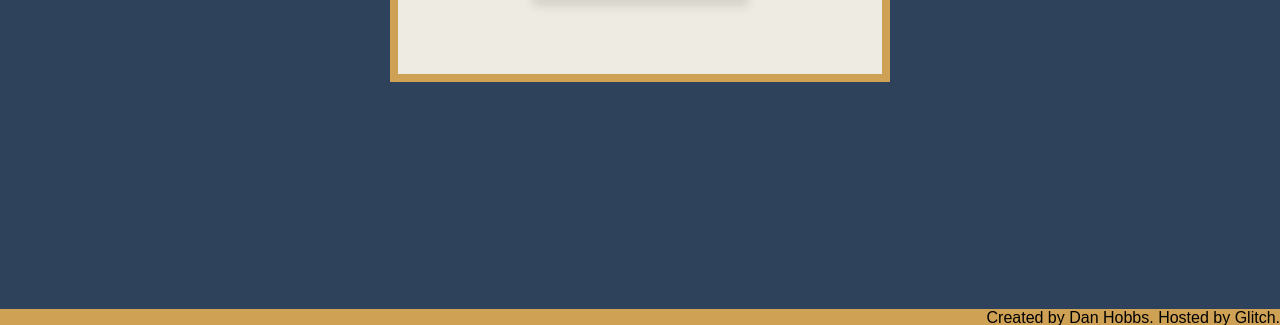
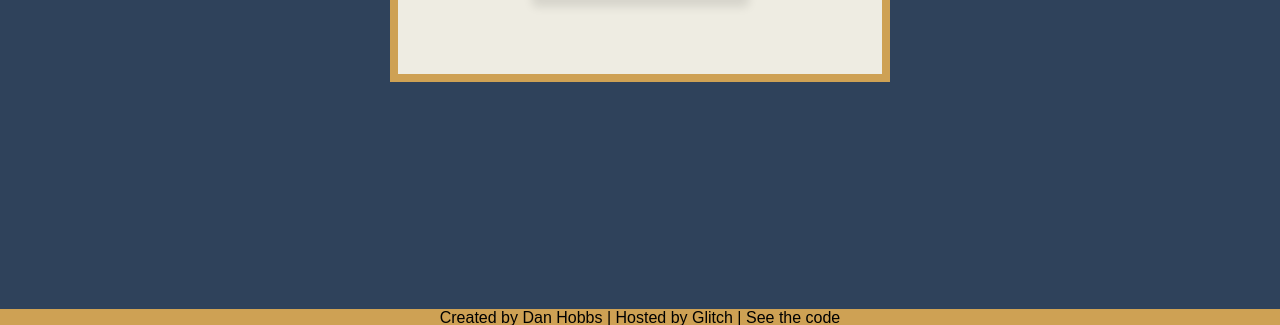
Before and after one commit to huudlum/Scan-Dalous, a plain HTML site: page index.html in a window 1280 px wide. Shown: the part 475-800 px from the top of the page. Drawn offline with Linux system fonts and the light colour scheme.

Commit message:
V2.1
Added link to Github and code comments.

```diff
--- a/css/style.css
+++ b/css/style.css
@@ -63,6 +63,7 @@ body{
   margin-left: 25%;
 }
 
+/*styling of the button and its show/hide animations*/
 #downloadBtn{
   margin-bottom: 10px;
   max-height: 0;
@@ -74,6 +75,7 @@ body{
   max-height: 50px;
 }
 
+/*styling of the button and its show/hide animations*/
 #refreshBtn{
   max-height: 0;
   overflow: hidden;
@@ -84,10 +86,12 @@ body{
   max-height: 50px;
 }
 
+
 #generateBtn{
   margin-bottom: 10px;
 }
 
+/*the box that contains the QR code*/
 #qrBox{
   width: 200px;
   border-radius: 5px;
@@ -102,17 +106,13 @@ body{
   border: 0.25rem solid #000000;
 }
 
-#qrBox p{
-  text-align: center;
-  font-size: 10px;
-  margin: 0.5rem;
-}
-
 #qrBox.show-img{
   max-height: 325px;
   margin: 10px auto;
 }
 
+
+/*animation for text box to shake when zero length text is entered into box*/
 .error{
   animation: shake 0.1s linear 10;
 }
@@ -135,11 +135,12 @@ body{
   }
 }
 
+/*bottom bar styling*/
 .footer{
   font-size: 1rem;
   height: 1rem;
   background: #cea154;
-  text-align: right;
+  text-align: center;
   position: fixed;
   width: 100%;
   bottom: 0;
@@ -154,6 +155,7 @@ body{
   cursor: pointer;
 }
 
+/*styling for smaller screens to make container fit better*/
 @media (max-width: 450px) {
   .container {
     width: 90%;
--- a/index.html
+++ b/index.html
@@ -13,6 +13,7 @@
 <body>
 <div class="container">
   <h2>Scan-dalous </h2><br/> <h3> A QR Code Generator</h3>
+  <!--Text entry box that is added to the QR code generating API-->
   <label>
     <input type="text" placeholder="Enter text or URL" id="qrText">
   </label>
@@ -21,14 +22,19 @@
     <img src="" id="qrImg">
   </div>
 
+  <!--Interactive buttons to generate the QR, download it and refresh the page. The bottom two buttons
+  only display upon generation-->
   <button id="generateBtn" onclick="generateQR()">Generate QR Code</button>
   <button id="downloadBtn"><a download="QR.png" id="qrDownload">Download</a></button>
   <button id="refreshBtn" onclick="window.location.reload()">Start Again</button>
 
 </div>
 
-<footer class="footer"> Created by <a href="https://danhobbs.glitch.me"> Dan Hobbs</a>.
-  Hosted by <a href="https://glitch.com"> Glitch</a>. </footer>
+
+<!--Footer area with external links-->
+<footer class="footer"> Created by <a href="https://danhobbs.glitch.me"> Dan Hobbs</a> |
+  Hosted by <a href="https://glitch.com"> Glitch</a> |
+  <a href="https://github.com/huudlum/Scan-Dalous">See the code</a> </footer>
 
 <script src="js/app.js"></script>
 
--- a/js/app.js
+++ b/js/app.js
@@ -5,6 +5,11 @@ let qrDownload = document.getElementById("qrDownload");
 let refreshBtn = document.getElementById("refreshBtn")
 let downloadBtn = document.getElementById("downloadBtn");
 
+/*function to generate the QR code
+checks for the length of the text entered and calls the api to generate the qr code - adding the entered text
+to the end of the URL. Also enables download link and then enables the display of the QR code and the 2 other buttons.
+Otherwise it adds the error class.
+*/
 function generateQR() {
     if (qrText.value.trim().length > 0) {
         qrImg.src = "https://api.qrserver.com/v1/create-qr-code/?size=150x150&data="
```
